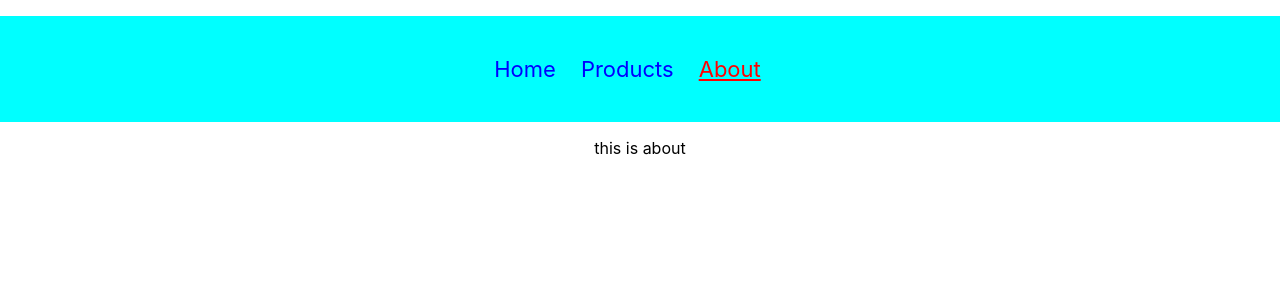
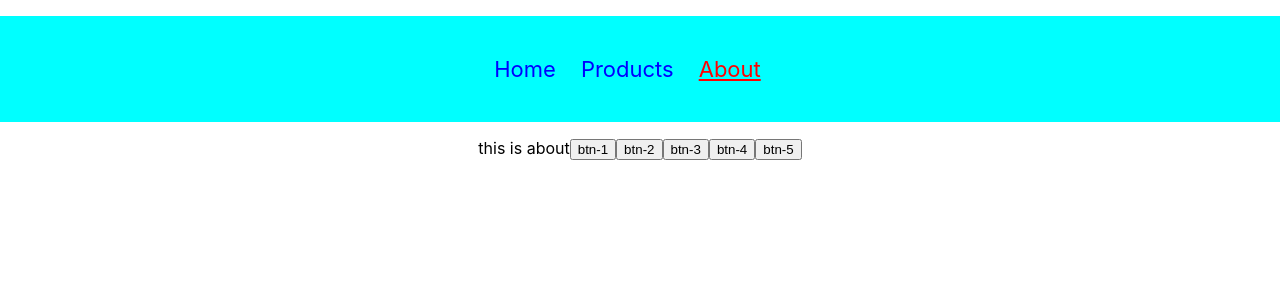
Before and after one commit to CodeWithShamim/ML-9-React-Router-And-States, a React (Create React App) app in the folder Module 52 (Simple React Rounter)/react-router/: page /about in a window 1280 px wide. Shown: the top 300 px of the page. Built offline with nearby package versions, Linux system fonts and the light colour scheme.

Commit message:
dynamic part added

```diff
--- a/Module 52 (Simple React Rounter)/react-router/src/App.js
+++ b/Module 52 (Simple React Rounter)/react-router/src/App.js
@@ -1,6 +1,7 @@
 import {Route, Routes} from 'react-router-dom';
 import './App.css';
 import About from './components/About/About';
+import DynamicPart from './components/DynamicPart/DynamicPart';
 import Header from './components/Header/Header';
 import Home from './components/Home/Home';
 import NotFound from './components/NotFound/NotFound';
@@ -14,6 +15,7 @@ function App() {
         <Route path='/' element={<Home/>}></Route>
         <Route path='/about' element={<About/>}></Route>
         <Route path='/products' element={<Products/>}></Route>
+        <Route path='/about/result/:id' element={<DynamicPart></DynamicPart>}></Route>
         <Route path='*' element={<NotFound></NotFound>}></Route>
       </Routes>
     </div>
--- a/Module 52 (Simple React Rounter)/react-router/src/components/About/About.js
+++ b/Module 52 (Simple React Rounter)/react-router/src/components/About/About.js
@@ -1,9 +1,21 @@
 import React from 'react';
+import {useNavigate} from 'react-router-dom';
 
 const About = () => {
+    const navigate = useNavigate();
+    const showResult=(id)=>{
+        const path = `result/${id}`;
+        navigate(path)
+
+    }
     return (
         <div>
             this is about
+            <button onClick={()=>showResult(1)}>btn-1</button>
+            <button onClick={()=>showResult(2)}>btn-2</button>
+            <button onClick={()=>showResult(3)}>btn-3</button>
+            <button onClick={()=>showResult(4)}>btn-4</button>
+            <button onClick={()=>showResult(5)}>btn-5</button>
         </div>
     );
 };
--- /dev/null
+++ b/Module 52 (Simple React Rounter)/react-router/src/components/DynamicPart/DynamicPart.js
@@ -0,0 +1,15 @@
+import React from 'react';
+import {useParams} from 'react-router-dom';
+
+const DynamicPart = () => {
+    const params = useParams();
+    console.log(params.id);
+    return (
+        <div>
+            <h1>this is dynamic part:</h1>
+            <h5>dynamic url parameter: {params.id}</h5>
+        </div>
+    );
+};
+
+export default DynamicPart;
```
